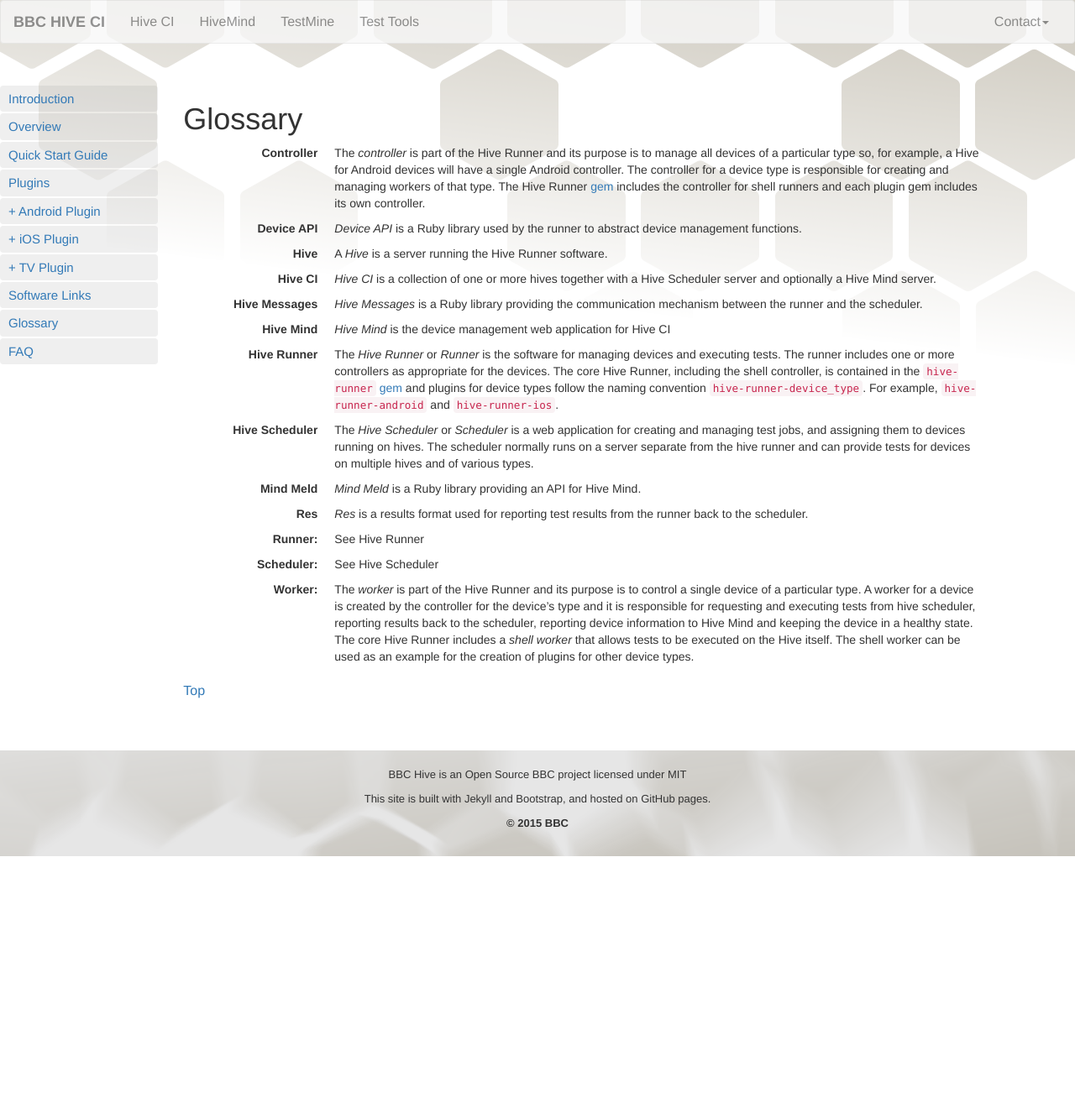
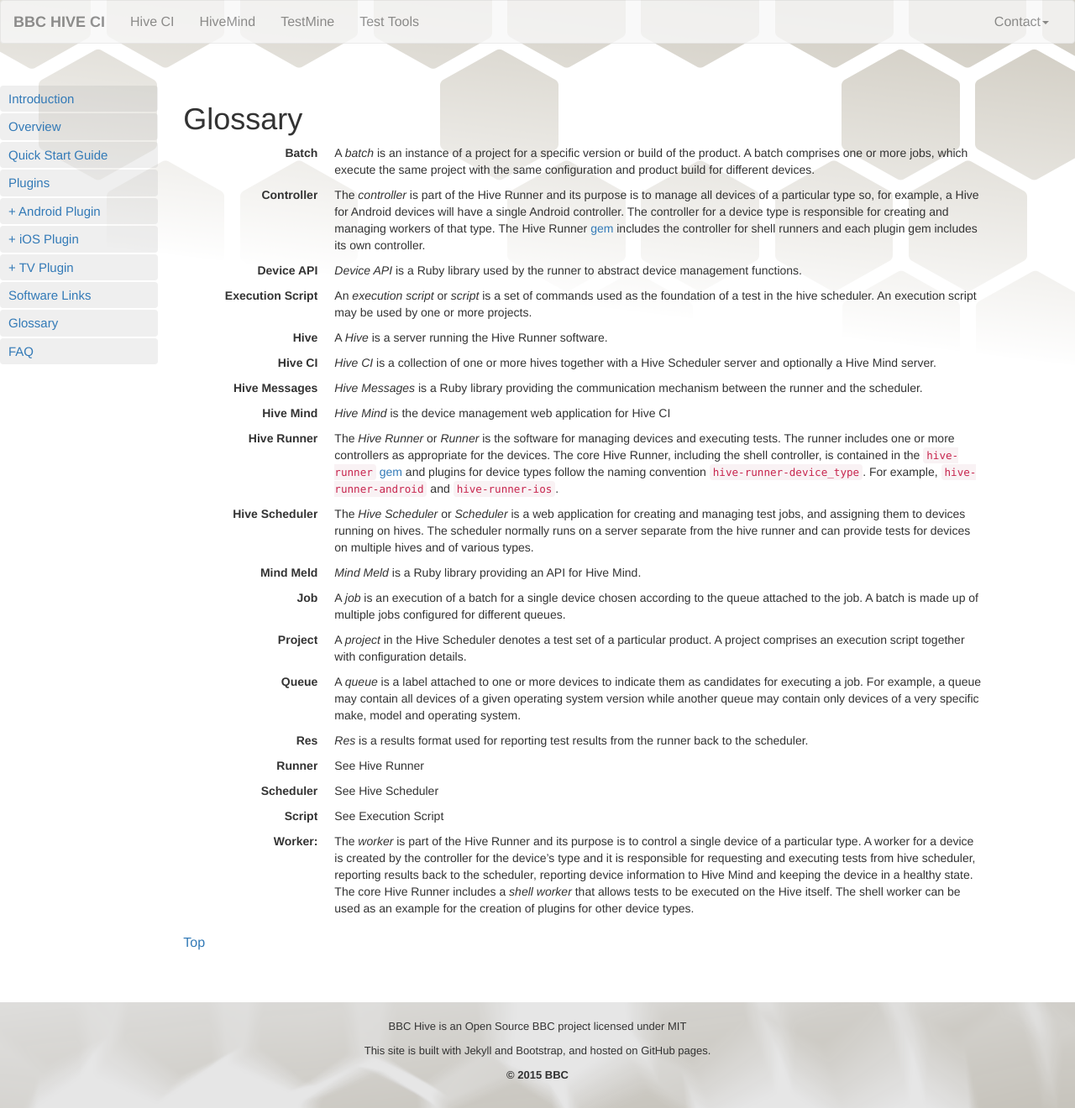
Before and after one commit to bbc/hive-ci, a Jekyll site: the page built from _documentation/08-07-glossary.md, in a window 1280 px wide. Shown: the whole page at 84% size. Built offline with Jekyll 4.4.1, drawn with Linux system fonts in a browser that asks for light colours; nearby versions of some CDN libraries; before the commit the page ends 1020 px from its top, so only the background shows below that.

Commit message:
Add job, batch, project, script and queue

```diff
--- a/_documentation/08-07-glossary.md
+++ b/_documentation/08-07-glossary.md
@@ -5,6 +5,11 @@
 ---
 
 {: .dl-horizontal .dl-spaced}
+Batch
+: A *batch* is an instance of a project for a specific version or build of the
+  product. A batch comprises one or more jobs, which execute the same project
+  with the same configuration and product build for different devices.
+
 Controller
 : The *controller* is part of the Hive Runner and its purpose is to manage all
   devices of a particular type so, for example, a Hive for Android devices will
@@ -16,6 +21,11 @@
 Device API
 : *Device API* is a Ruby library used by the runner to abstract device
   management functions.
+
+Execution Script
+: An *execution script* or *script* is a set of commands used as the foundation
+  of a test in the hive scheduler. An execution script may be used by one or
+  more projects.
 
 Hive
 : A *Hive* is a server running the Hive Runner software.
@@ -51,15 +61,33 @@
 Mind Meld
 : *Mind Meld* is a Ruby library providing an API for Hive Mind.
 
+Job
+: A *job* is an execution of a batch for a single device chosen according to
+  the queue attached to the job. A batch is made up of multiple jobs configured
+  for different queues.
+
+Project
+: A *project* in the Hive Scheduler denotes a test set of a particular product.
+  A project comprises an execution script together with configuration details.
+
+Queue
+: A *queue* is a label attached to one or more devices to indicate them as
+  candidates for executing a job. For example, a queue may contain all devices
+  of a given operating system version while another queue may contain only
+  devices of a very specific make, model and operating system.
+
 Res
 : *Res* is a results format used for reporting test results from the
   runner back to the scheduler.
 
-Runner:
+Runner
 : See Hive Runner
 
-Scheduler:
+Scheduler
 : See Hive Scheduler
+
+Script
+: See Execution Script
 
 Worker:
 : The *worker* is part of the Hive Runner and its purpose is to
```
